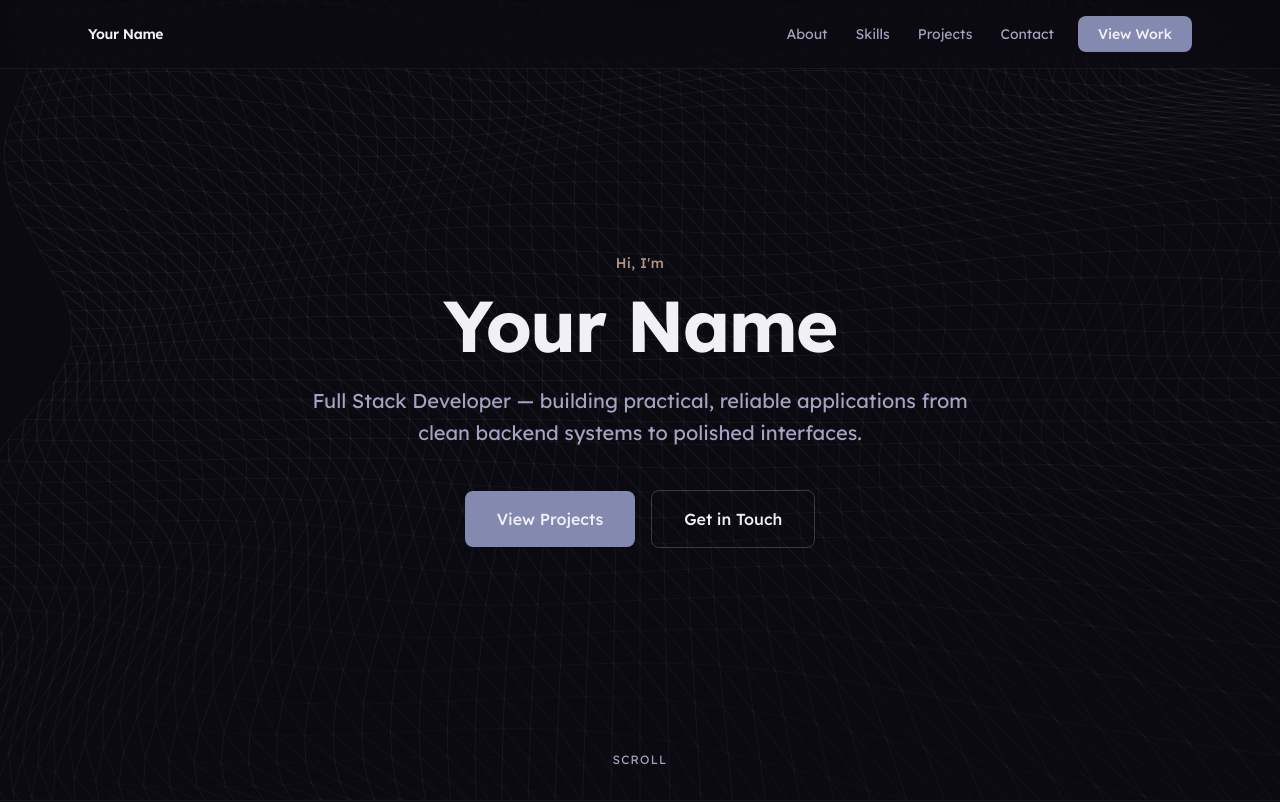
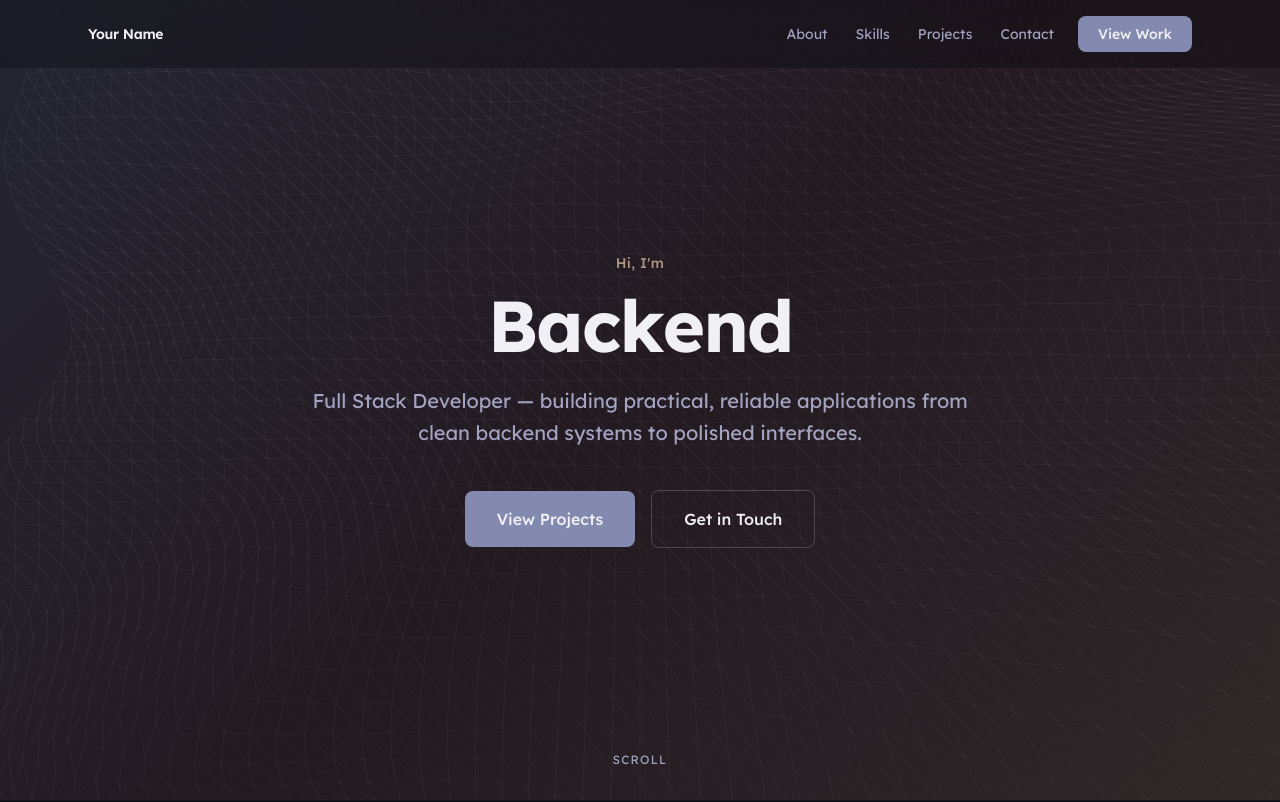
Before and after one commit to MuftiFaris/Porto, a React (Vite) app: page / in a window 1280 px wide. Shown: the top 802 px of the page. Built offline with nearby package versions, Linux system fonts and the light colour scheme.

Commit message:
feat: use rotating text and gradient overlay in hero

```diff
--- a/src/components/Hero.tsx
+++ b/src/components/Hero.tsx
@@ -1,6 +1,9 @@
 import { motion, type Variants } from "framer-motion";
 import WaveBackground from "./WaveBackground";
-import { colors } from "../lib/colors";
+import RotatingText from "./RotatingText";
+import { colors, withAlpha } from "../lib/colors";
+
+const heroWords = ["Mufti Faris", "Frontend", "Backend"];
 
 const container: Variants = {
   hidden: {},
@@ -23,6 +26,15 @@ export default function Hero() {
       className="relative min-h-screen flex items-center justify-center overflow-hidden"
     >
       <WaveBackground />
+      <div
+        className="absolute inset-0 pointer-events-none"
+        style={{
+          background: `linear-gradient(135deg, ${withAlpha("primary", 0.22)}, ${withAlpha(
+            "secondary",
+            0.22,
+          )}, ${withAlpha("accent", 0.22)})`,
+        }}
+      />
 
       <motion.div
         variants={container}
@@ -41,7 +53,7 @@ export default function Hero() {
           variants={item}
           className="text-5xl md:text-7xl font-bold tracking-tight mb-6 text-[hsl(240,20%,95%)]"
         >
-          Your Name
+          <RotatingText words={heroWords} />
         </motion.h1>
         <motion.p
           variants={item}
```
